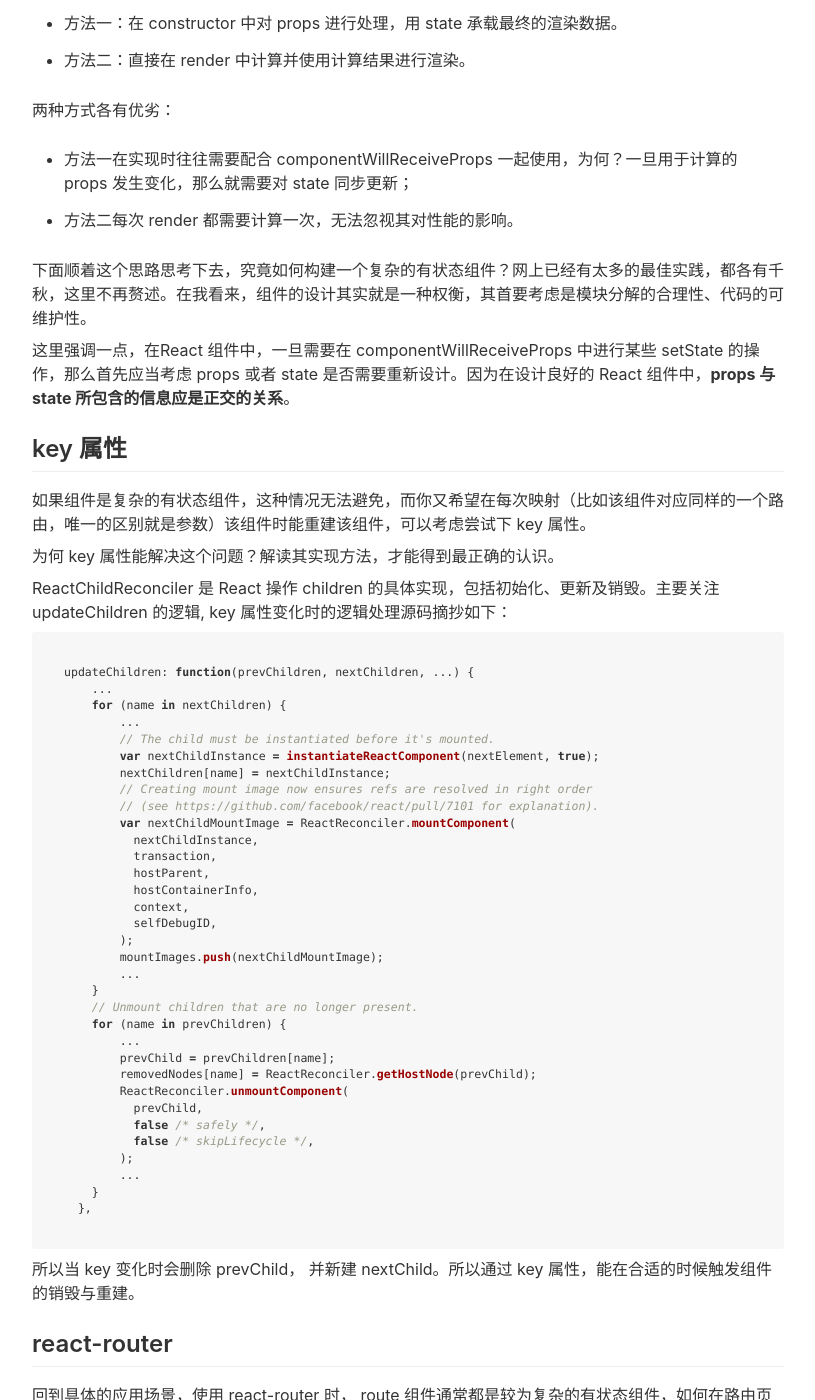
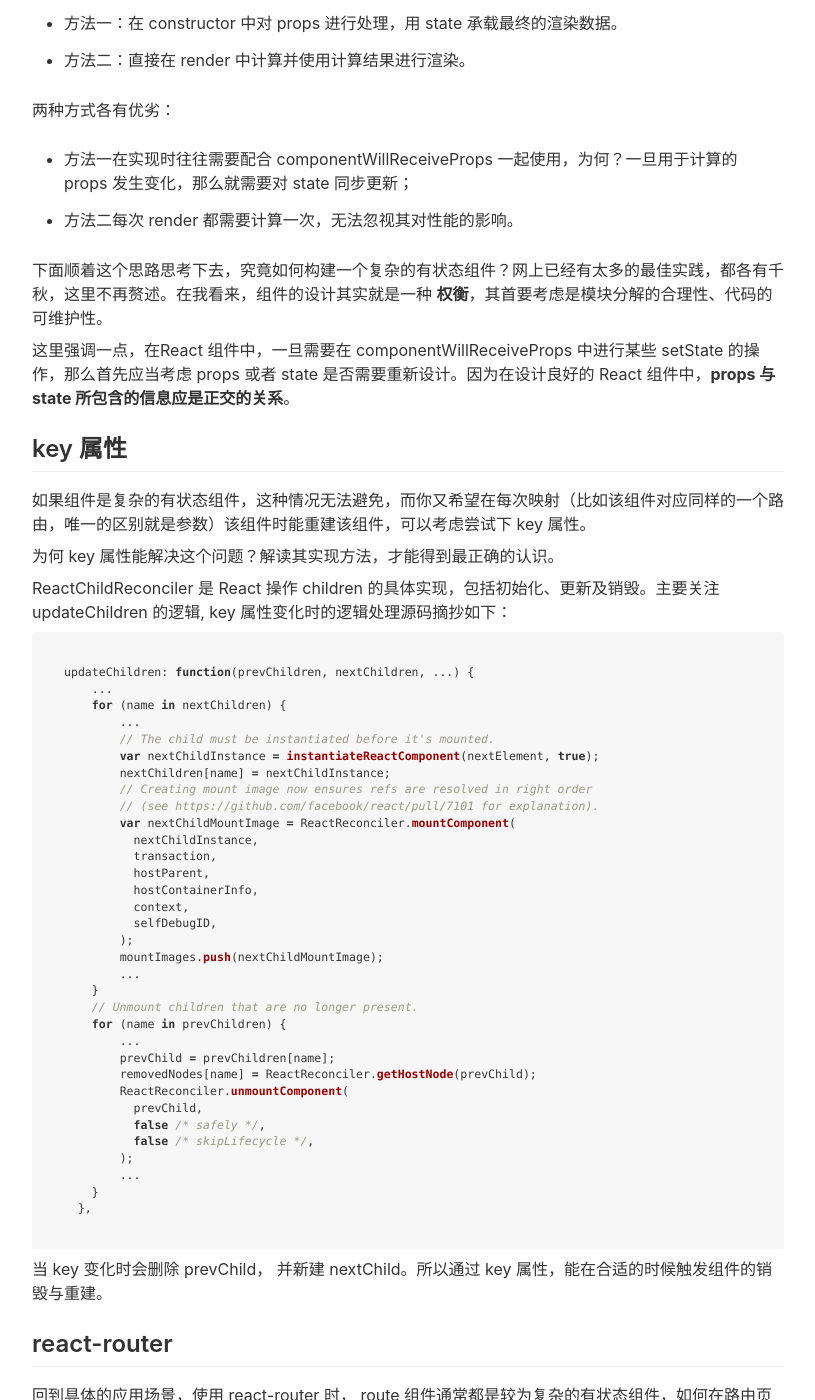
Before and after one commit to alcat2008/alcat2008.github.io, a Jekyll site: the page built from _posts/2017-03-24-react-stateful-component-key.md, in a window 1280 px wide and 1400 px high, scrolled down 436 px. Shown: the whole window, without its empty margins (232-1047 px from the left). Built offline with Jekyll 4.4.1, drawn with Linux system fonts in a browser that asks for light colours; nearby versions of some CDN libraries; some web fonts are replaced; comment, search, counter and statistics services are not loaded; some of the changed text lies outside the part shown.

Commit message:
docs: review words

````diff
--- a/_posts/2017-03-24-react-stateful-component-key.md
+++ b/_posts/2017-03-24-react-stateful-component-key.md
@@ -21,7 +21,7 @@ categories: react
 - 方法一在实现时往往需要配合 componentWillReceiveProps 一起使用，为何？一旦用于计算的 props 发生变化，那么就需要对 state 同步更新；
 - 方法二每次 render 都需要计算一次，无法忽视其对性能的影响。
 
-下面顺着这个思路思考下去，究竟如何构建一个复杂的有状态组件？网上已经有太多的最佳实践，都各有千秋，这里不再赘述。在我看来，组件的设计其实就是一种权衡，其首要考虑是模块分解的合理性、代码的可维护性。
+下面顺着这个思路思考下去，究竟如何构建一个复杂的有状态组件？网上已经有太多的最佳实践，都各有千秋，这里不再赘述。在我看来，组件的设计其实就是一种 **权衡**，其首要考虑是模块分解的合理性、代码的可维护性。
 
 这里强调一点，在React 组件中，一旦需要在 componentWillReceiveProps 中进行某些 setState 的操作，那么首先应当考虑 props 或者 state 是否需要重新设计。因为在设计良好的 React 组件中，**props 与 state 所包含的信息应是正交的关系**。
 
@@ -69,7 +69,7 @@ updateChildren: function(prevChildren, nextChildren, ...) {
   },
 ```
 
-所以当 key 变化时会删除 prevChild， 并新建 nextChild。所以通过 key 属性，能在合适的时候触发组件的销毁与重建。
+当 key 变化时会删除 prevChild， 并新建 nextChild。所以通过 key 属性，能在合适的时候触发组件的销毁与重建。
 
 
 ## react-router
````
Also changed, not shown: other parts of _posts/2017-03-24-react-stateful-component-key.md (+1 -1 lines).
